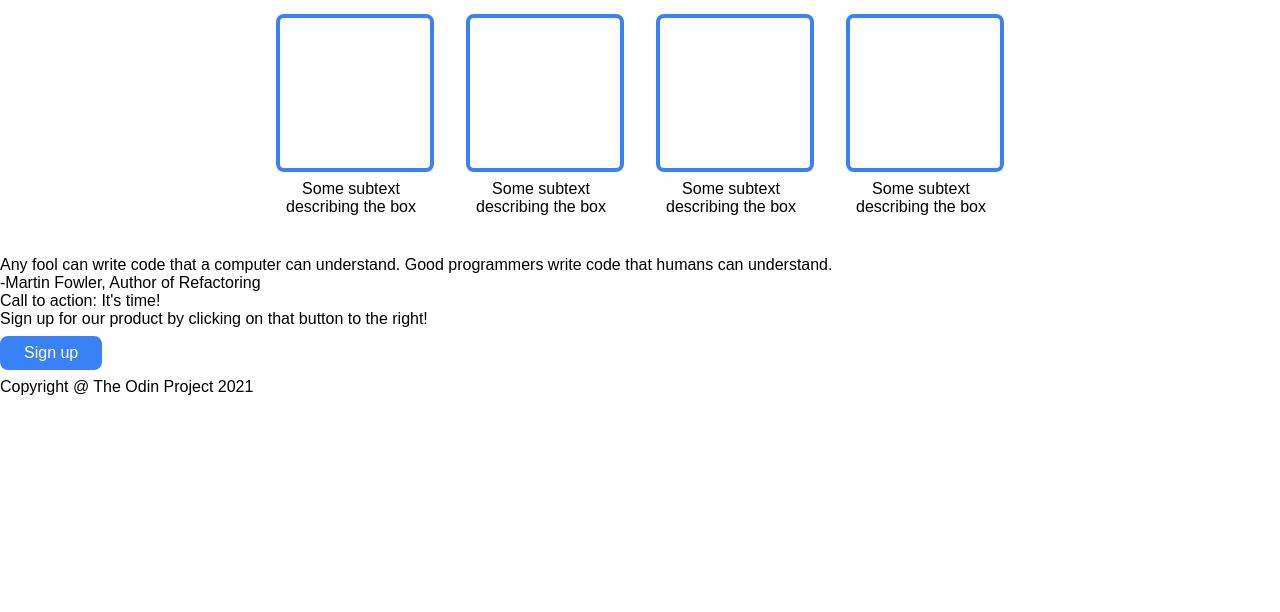
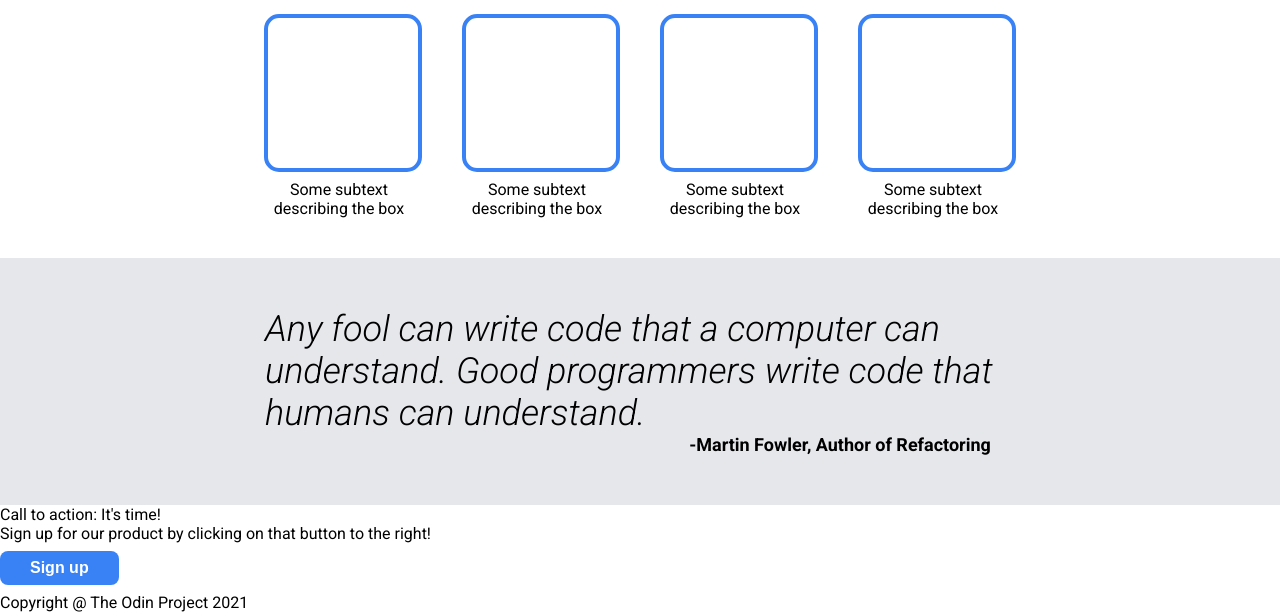
Before and after one commit to zjason25/landing-page, a plain HTML site: page index.html in a window 1280 px wide. Shown: the part 475-1087 px from the top of the page. Before the commit the page ends 871 px from the top, so only its background shows below. Drawn offline with Linux system fonts and the light colour scheme.

Commit message:
Complete styling for quote section

```diff
--- a/style.css
+++ b/style.css
@@ -1,5 +1,5 @@
 body {
-  font-family: sans-serif;
+  font-family: "Roboto", sans-serif;
   display: flex;
   flex-direction: column;
   height: 100vh;
@@ -30,6 +30,7 @@ body {
 
 .logo {
   font-size: 24px;
+  font-weight: bolder;
 }
 
 .header-links {
@@ -83,8 +84,9 @@ button {
   border: none;
   border-radius: 8px;
   font-size: 16px;
+  font-weight: bold;
   color: white;
-  padding: 8px 24px;
+  padding: 8px 30px;
   margin: 8px 0;
 }
 
@@ -116,14 +118,14 @@ button {
 .container {
   display: flex;
   justify-content: space-between;
-  gap: 32px;
+  gap: 40px;
 }
 
 .box {
   height: 150px;
   width: 150px;
   border: 4px solid #3882F6;
-  border-radius: 8px;
+  border-radius: 15px;
 }
 
 .box-text {
@@ -131,3 +133,26 @@ button {
   max-width: 150px;
   padding-top: 8px;
 }
+
+/* quote */
+.quote {
+  display: flex;
+  flex-direction: column;
+  background-color: #E5E7EB;
+  padding: 50px 0;
+  justify-content: center;
+  align-items: center;
+}
+
+.quote-body {
+  font-size: 36px;
+  font-style: italic;
+  font-weight: 300;
+  max-width: 750px;
+}
+
+.author {
+  font-weight: bold;
+  font-size: 18px;
+  padding-left: 400px;
+}
```
